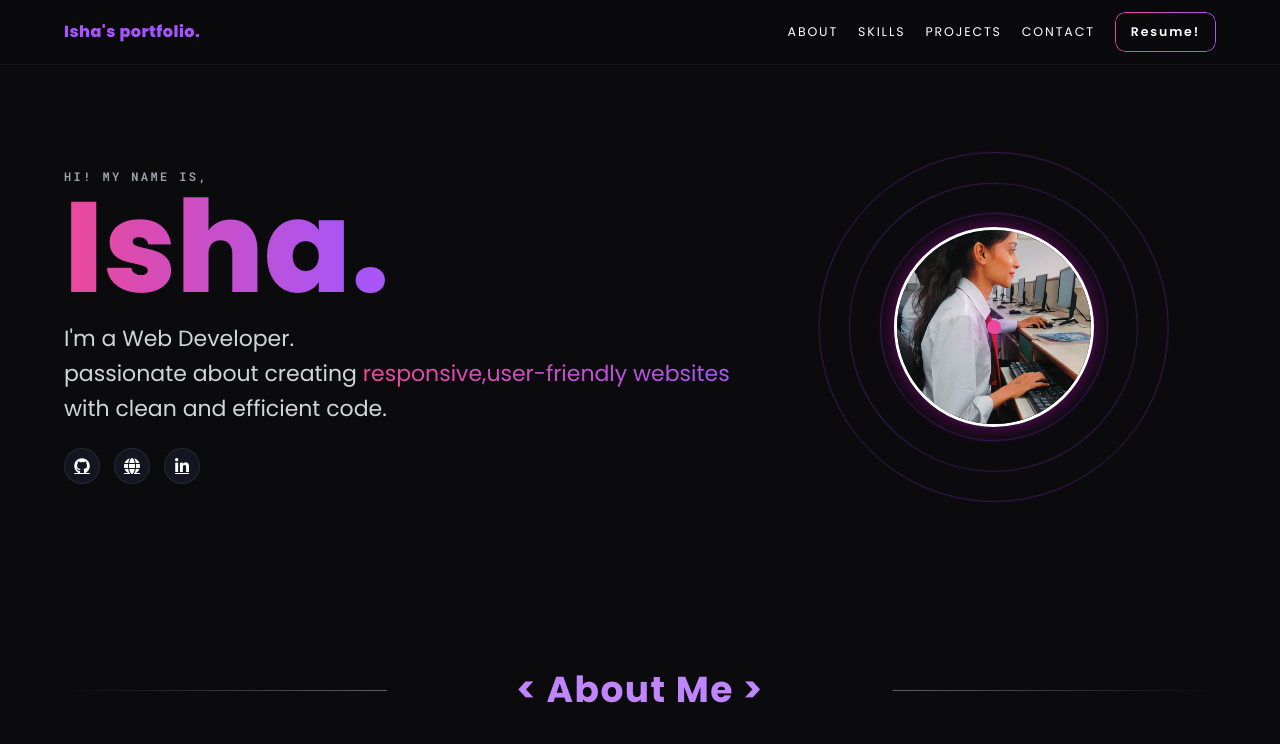
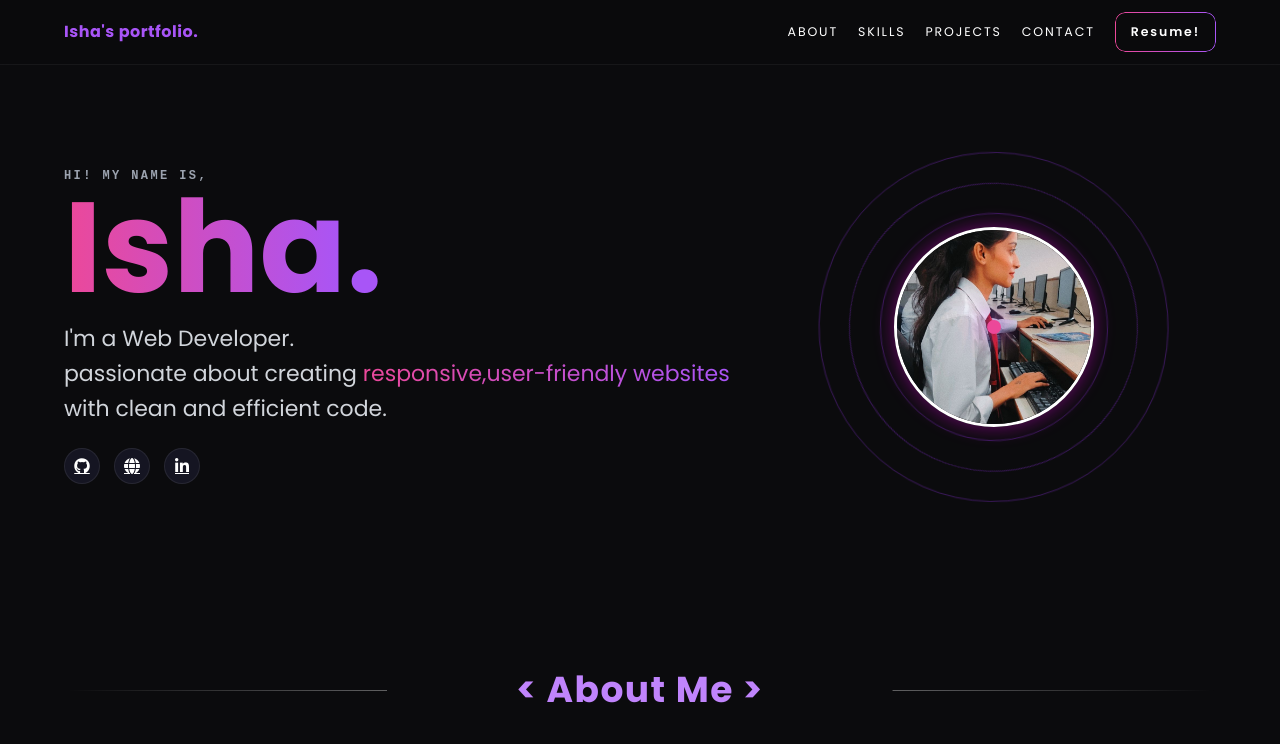
Before and after one commit to stackedbyisha/IshaPortfolio, a plain HTML site: page index.html in a window 1280 px wide. Shown: the top 744 px of the page. Drawn offline with nearby package versions, Linux system fonts and the light colour scheme.

Commit message:
fonts and icon update

```diff
--- a/index.html
+++ b/index.html
@@ -9,12 +9,12 @@
   <title>Isha | Portfolio</title>
 
   <!-- Fonts -->
-  <link
-    href="https://fonts.googleapis.com/css2?family=Poppins:wght@400;600;700;800&family=Roboto+Mono:wght@400;600&display=swap"
-    rel="stylesheet">
+    <link href="https://fonts.googleapis.com/css2?family=Poppins:wght@400;600;700&display=swap" rel="stylesheet">
+
 
   <!-- Icons -->
-  <link rel="stylesheet" href="https://cdnjs.cloudflare.com/ajax/libs/font-awesome/6.5.2/css/all.min.css" />
+   <link href="https://cdnjs.cloudflare.com/ajax/libs/font-awesome/6.6.0/css/all.min.css" rel="stylesheet">
+
   <link rel="stylesheet" href="https://cdn.jsdelivr.net/gh/devicons/devicon@v2.15.1/devicon.min.css" />
   <link rel="stylesheet" href="https://unpkg.com/aos@2.3.4/dist/aos.css" />
   <link rel="stylesheet" href="style.css" />
```
